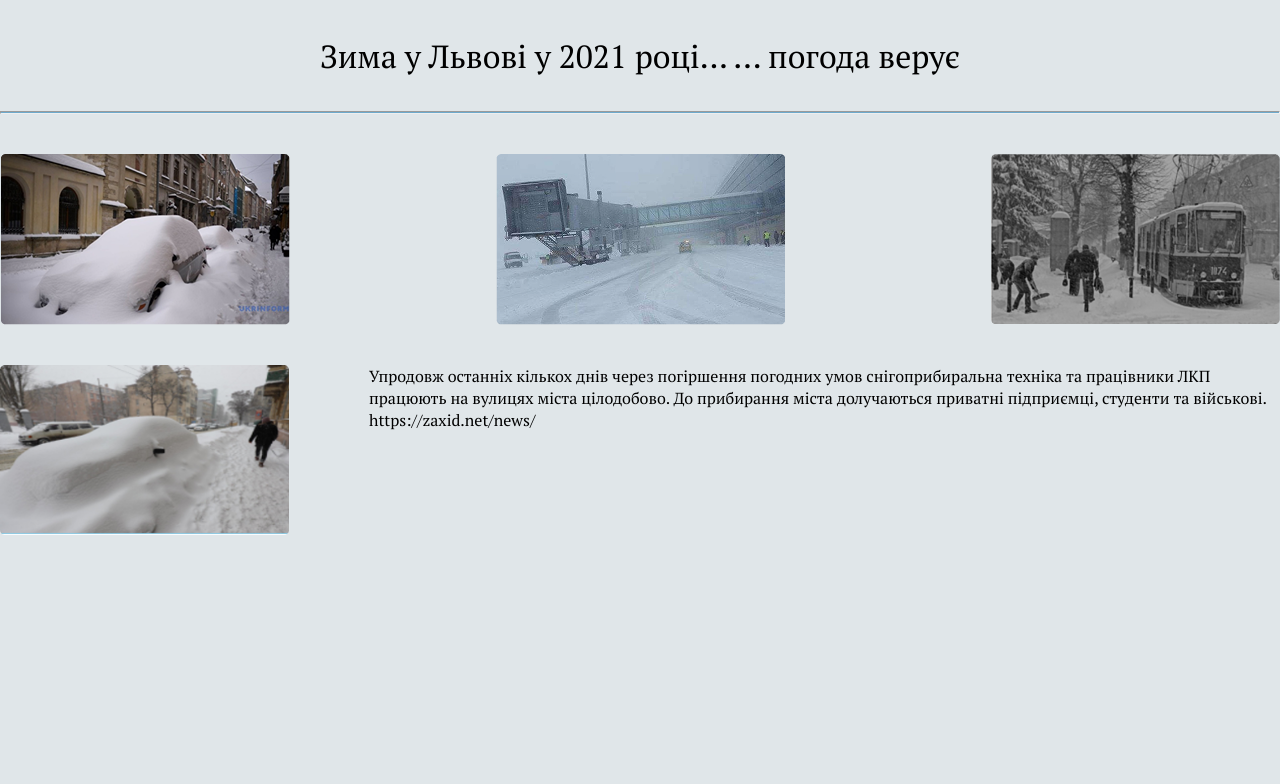
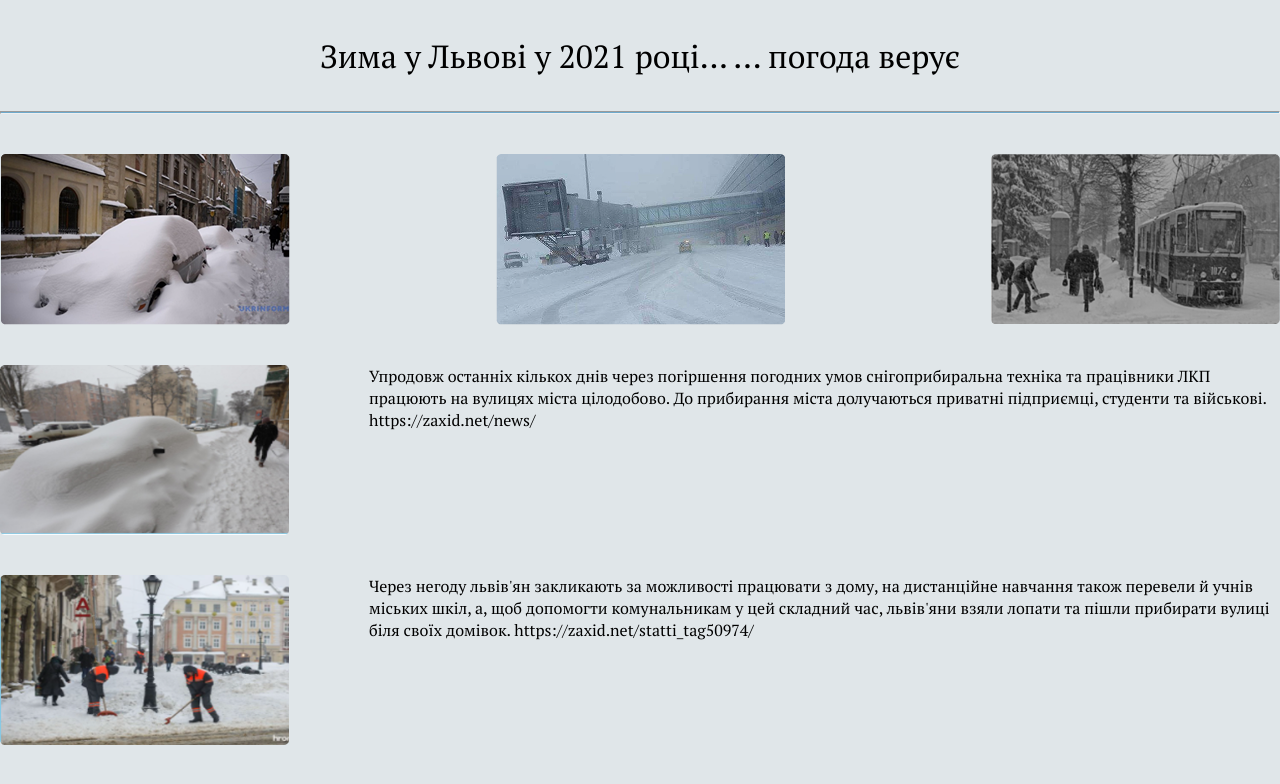
Before and after one commit to Romkopudliak/LPR5, a plain HTML site: page index.html in a window 1280 px wide. Drawn offline with Linux system fonts and the light colour scheme.

Commit message:
Add files via upload

```diff
--- a/index.html
+++ b/index.html
@@ -18,7 +18,7 @@
         <hr>
     <div class="content"></div>
         <div class="content_block">
-            <img src="./images/1.png" alt="">
+            <img src="./images/1.png" style="class="img1" alt="">
             <img src="./images/2.png" alt="">
             <img src="./images/3.png" alt="">
         </div>
@@ -27,6 +27,10 @@
             <p>Упродовж останніх кількох днів через погіршення погодних умов снігоприбиральна техніка та працівники ЛКП працюють на вулицях міста цілодобово. До прибирання міста долучаються приватні підприємці, студенти та військові.
  https://zaxid.net/news/</p>
         </div>
+        <div class="content_block">
+            <img src="./images/5.png" alt="">
+            <p>Через негоду львів'ян закликають за можливості працювати з дому, на дистанційне навчання також перевели й учнів міських шкіл, а, щоб допомогти комунальникам у цей складний час, львів'яни взяли лопати та пішли прибирати вулиці біля своїх домівок. https://zaxid.net/statti_tag50974/</p>
+        </div>
     </div>
 </body>
 </html>
--- /dev/null
+++ b/main.css
@@ -0,0 +1,59 @@
+*{
+    padding: 0;
+    margin: 0;
+    box-sizing: border-box;
+    font-family: "PT Serif", serif;
+}
+    .container{
+        background-color: #B8C6CC;
+        width: 100%;
+        min-height: 100vh;
+       }
+    .container_content{
+        display: flex;
+        width: calc(100% - 2 * 146px);
+        margin: 0 auto;
+        height: 100%;
+        display: flex;
+        justify-content: center;
+        align-items: center;
+    }
+    .header{
+        display: flex;
+        font-size: 32px;
+        width: 987px;
+        height: 71px;
+        justify-content: center;
+        align-items: center;
+        margin: 20px 0;
+        text-align: center;
+    }
+    hr{
+        height: 3px;
+        background-color: #6DAACD;
+        width: 100%;
+    }
+    .content_block {
+        width: 100%;
+        display: flex;
+        justify-content: center;
+    }
+    .content {
+        width: 1000%;
+        margin: 0 auto;
+        display: flex;
+        flex-direction: column;
+    }
+    .content_block {
+        margin-top: 40px;
+        display: flex;
+        justify-content: space-between;
+        gap: 20px;
+    }
+    p{
+        margin-left: 50px;
+        line-height: 1.5;
+    }
+    img {
+        border-radius: 5px;
+    }
```
